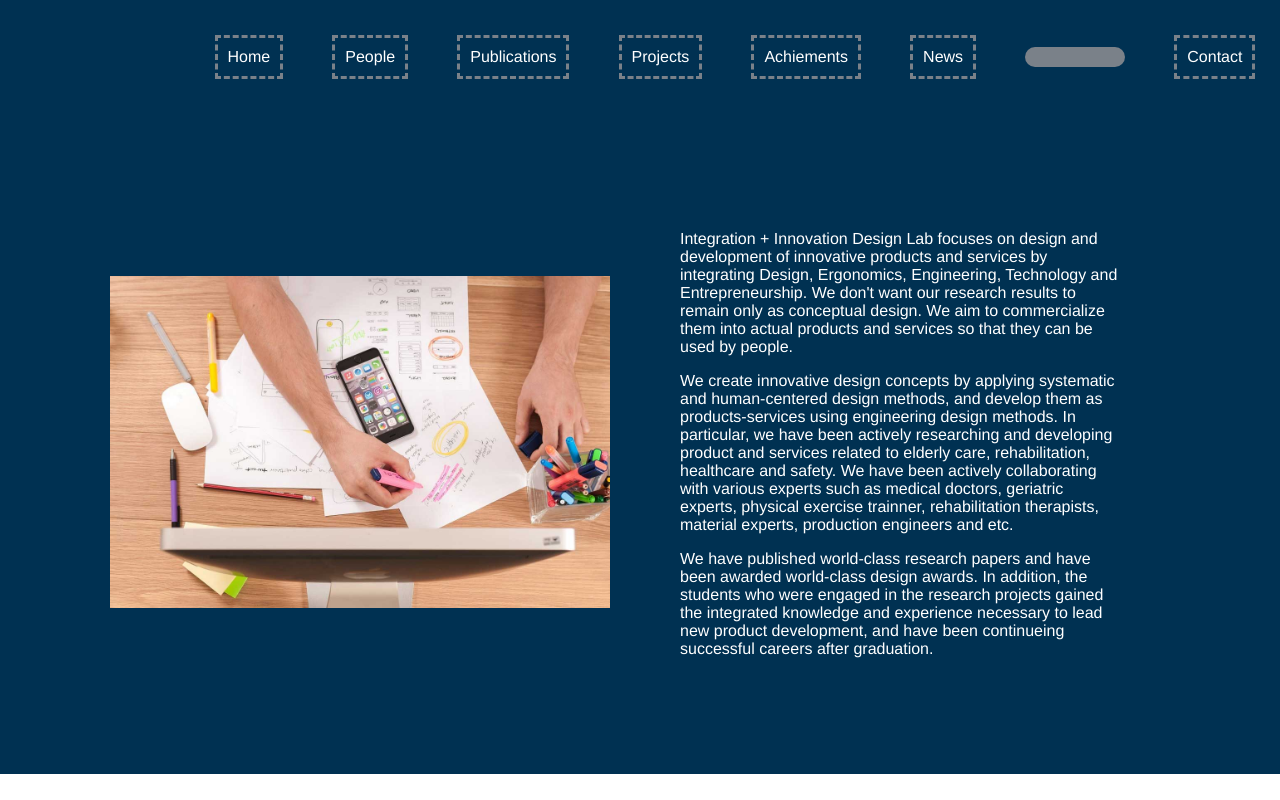
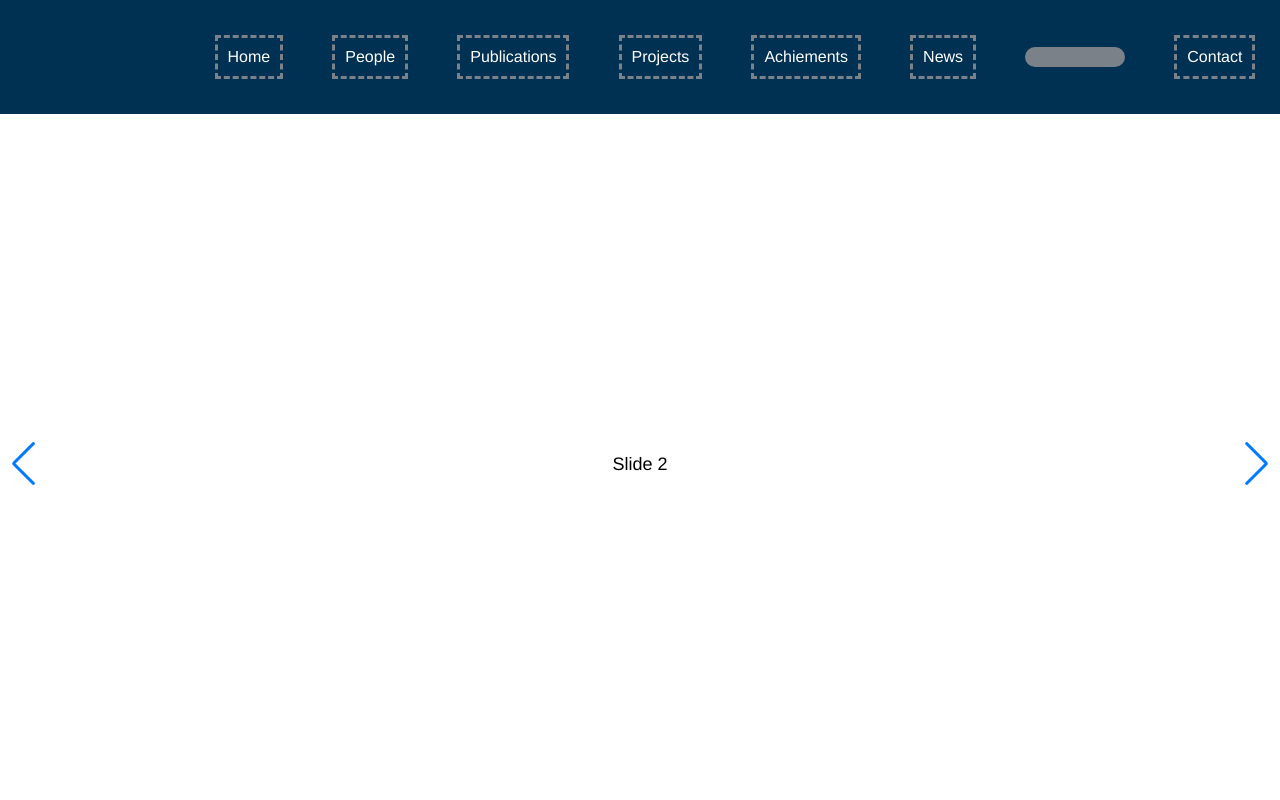
Before and after one commit to TyposBro/iid-lab, a React (Create React App) app: page / in a window 1280 px wide. Shown: the top 800 px of the page. Built offline with nearby package versions, Linux system fonts and the light colour scheme.

Commit message:
main carousel

```diff
--- /dev/null
+++ b/src/components/MainCarousel.jsx
@@ -0,0 +1,37 @@
+// Import Swiper React components
+import { Swiper, SwiperSlide } from "swiper/react";
+
+// Import Swiper styles
+import "swiper/css";
+import "swiper/css/navigation";
+
+// import required modules
+import { Autoplay, Navigation } from "swiper";
+
+export const MainCarousel = () => {
+  return (
+    <>
+      <Swiper
+        navigation={true}
+        autoplay={{
+          delay: 2500,
+          disableOnInteraction: false,
+        }}
+        modules={[Autoplay, Navigation]}
+        className="main-carousel"
+      >
+        <SwiperSlide>
+          <img src="img/we-are-creative.jpg" alt="" />
+        </SwiperSlide>
+        <SwiperSlide>Slide 2</SwiperSlide>
+        <SwiperSlide>Slide 3</SwiperSlide>
+        <SwiperSlide>Slide 4</SwiperSlide>
+        <SwiperSlide>Slide 5</SwiperSlide>
+        <SwiperSlide>Slide 6</SwiperSlide>
+        <SwiperSlide>Slide 7</SwiperSlide>
+        <SwiperSlide>Slide 8</SwiperSlide>
+        <SwiperSlide>Slide 9</SwiperSlide>
+      </Swiper>
+    </>
+  );
+};
--- a/src/pages/Home.jsx
+++ b/src/pages/Home.jsx
@@ -1,11 +1,12 @@
 import { Intro } from "../components/Intro";
 import { Tracks } from "../components/Tracks";
 import { Showcase } from "../components/Showcase";
+import { MainCarousel } from "../components/MainCarousel";
 
 export const Home = () => {
   return (
     <div className="home">
-      {/* <Carousel /> */}
+      <MainCarousel></MainCarousel>
       <Intro />
       <Tracks />
       <Showcase />
--- /dev/null
+++ b/src/scss/components/_main-carousel.scss
@@ -0,0 +1,4 @@
+.main-carousel {
+  position: relative;
+  height: 70rem;
+}
--- a/src/scss/main.scss
+++ b/src/scss/main.scss
@@ -14,6 +14,7 @@
 @use "./components/intro";
 @use "./components/tracks";
 @use "./components/showcase";
+@use "./components/main-carousel";
 
 //& Layout
 @use "./layout/grid";
```
